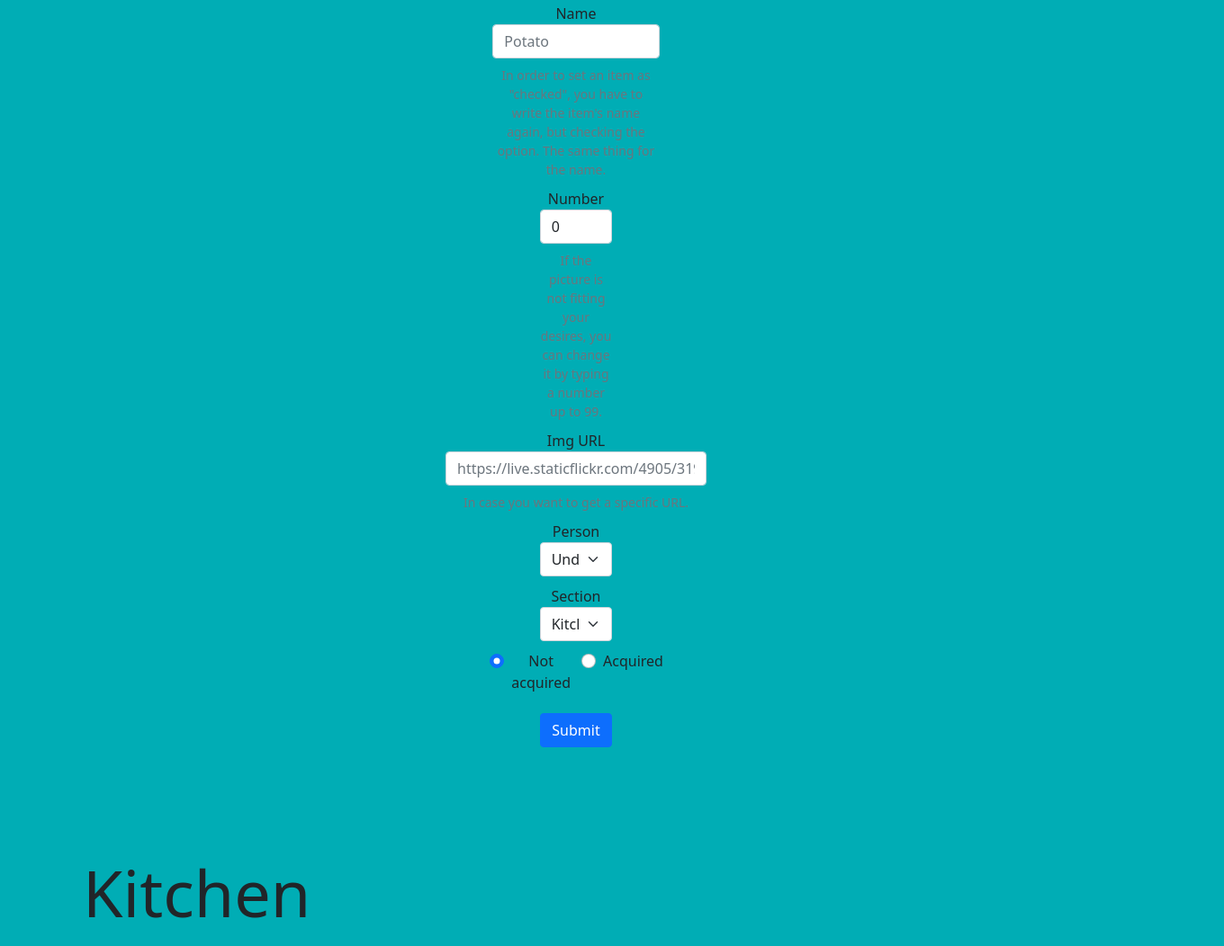
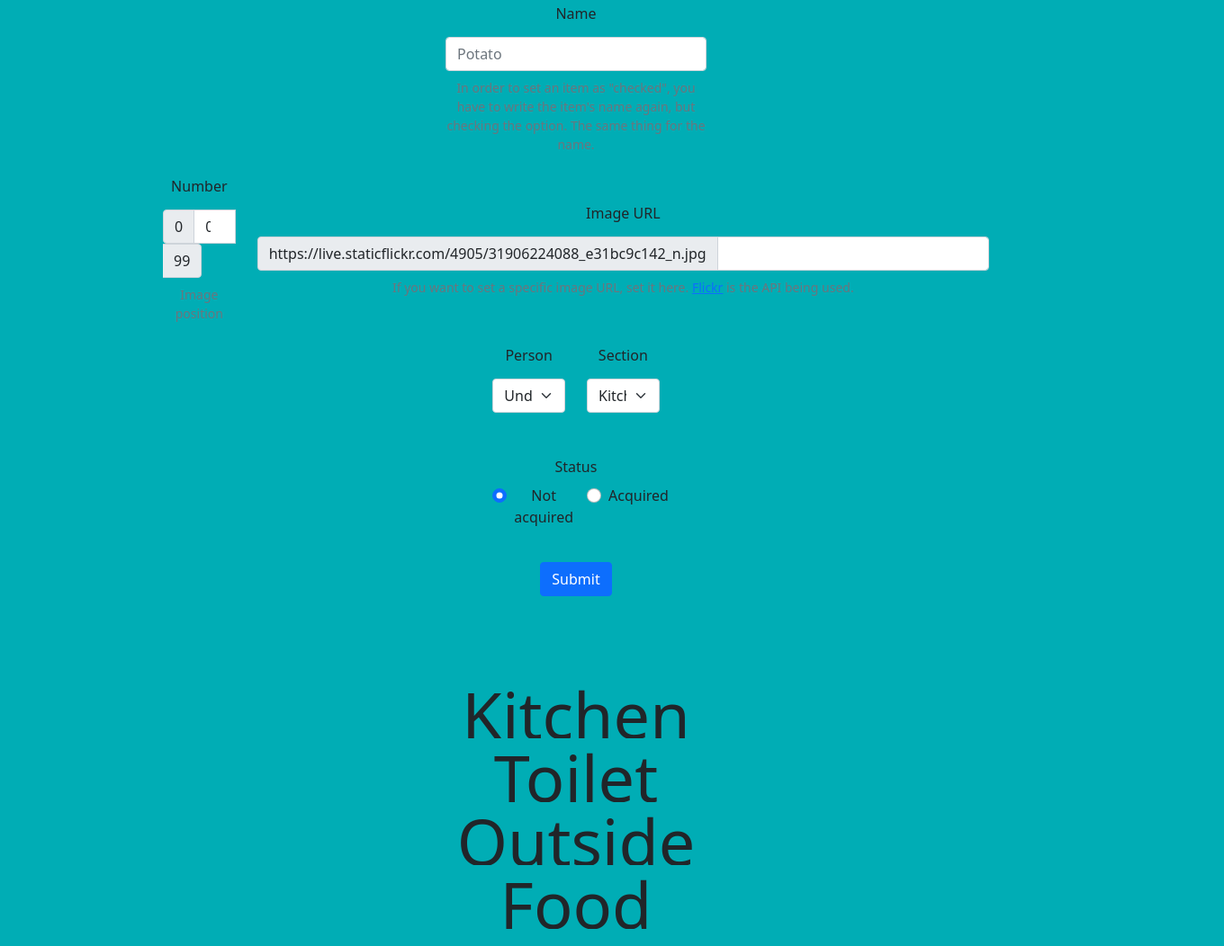
Before and after one commit to Mateus-Henr/Utilities-List, a website: page index.html in a window 1280 px wide. Shown: the part 261-1313 px from the top of the page at 90% size, 1360 px wide, since content can reach past the window. Drawn offline with nearby package versions, Linux system fonts and the light colour scheme.

Commit message:
Add stylying update, new naming convention for classes

```diff
--- a/index.html
+++ b/index.html
@@ -9,41 +9,52 @@
 </head>
 
 <body>
+  <div class="container-fluid">
     <h1 class="head-title">House Utilities</h1>
-  <div class="container-fluid">
 
     <div class="row">
+
       <form action="/" class="add-item-form" method="post">
 
-        <div class="row justify-content-lg-center">
+        <div class="row justify-content-center">
 
-          <div class="row justify-content-center">
-            <div class="col-lg-2 col-md-4">
-              <label class="sr-only" for="name">Name</label>
+          <div class="row justify-content-center mb-4">
+
+            <div class="col-lg-3 col-md-4 col-sm-10">
+              <label class="form-label" for="name">Name</label>
               <input type="text" class="form-control mb-2" name="name" placeholder="Potato" required>
               <div class="form-text">In order to set an item as "checked", you have to write the item's name again, but checking the option. The same thing for the name.</div>
             </div>
+
           </div>
 
-          <div class="row justify-content-center">
-            <div class="col-lg-1">
-              <label class="sr-only" for="numberPic">Number</label>
-              <input type="number" oninput="javascript: if (this.value.length > this.maxLength) this.value = this.value.slice(0, this.maxLength);" class="form-control mb-2" name="numberPic" value="0" min="0" max="99" maxlength="2" required>
-              <div class="form-text">If the picture is not fitting your desires, you can change it by typing a number up to 99.</div>
+          <div class="row justify-content-center mb-4">
+
+            <div class="col-lg-1 col-md-4 col-sm-4 align-self-center">
+              <label class="form-label" for="numberPic">Number</label>
+              <div class="input-group mb-2">
+                <span class="input-group-text">0</span>
+                <input type="number" oninput="javascript: if (this.value.length > this.maxLength) this.value = this.value.slice(0, this.maxLength);" class="form-control" name="numberPic" value="0" min="0" max="99" maxlength="2" required>
+                <span class="input-group-text">99</span>
               </div>
+              <div class="form-text">Image position</div>
             </div>
 
-          <div class="row justify-content-center">
-            <div class="col-lg-3 col-md-4">
-              <label class="sr-only" for="inputURL">Img URL</label>
-              <input type="text" class="form-control mb-2" name="inputURL" placeholder="https://live.staticflickr.com/4905/31906224088_e31bc9c142_n.jpg">
-              <div class="form-text">In case you want to get a specific URL.</div>
+            <div class="col-lg-8 col-md-12 align-self-center">
+              <label for="urlIMG" class="form-label">Image URL</label>
+              <div class="input-group mb-2">
+                <span class="input-group-text">https://live.staticflickr.com/4905/31906224088_e31bc9c142_n.jpg</span>
+                <input type="text" class="form-control" name="urlIMG" aria-describedby="basic-addon3">
               </div>
+              <div class="form-text">If you want to set a specific image URL, set it here. <a href="https://www.flickr.com/">Flickr</a> is the API being used.</div>
             </div>
 
-          <div class="row justify-content-center">
-            <div class="col-lg-1 col-md-2 align-self-center">
-              <label for="person">Person</label>
+          </div>
+
+          <div class="row justify-content-center mb-5">
+
+            <div class="col-lg-1 col-md-2">
+              <label for="person" class="form-label">Person</label>
               <select class="form-select" name="person">
                 <option value="Undefined" selected>Undefined</option>
                 <option value="João">João</option>
@@ -51,11 +62,9 @@
                 <option value="Mateus">Mateus</option>
               </select>
             </div>
-          </div>
 
-          <div class="row justify-content-center">
-            <div class="col-lg-1 col-md-2 align-self-center">
-              <label for="section">Section</label>
+            <div class="col-lg-1 col-md-2">
+              <label for="section" class="form-label">Section</label>
               <select class="form-select" name="section">
                 <option value="Kitchen" selected>Kitchen</option>
                 <option value="Toilet">Toilet</option>
@@ -65,48 +74,64 @@
             </div>
           </div>
 
-          <div class="row form-check justify-content-center">
-            <fieldset class="row justify-content-center">
-              <div class="col-lg-1">
+          <fieldset class="row justify-content-center mb-4">
+
+            <label for="status" class="form-label">Status</label>
+
+            <div class="col-lg-1 col-sm-2">
               <div class="form-check form-check-inline">
                 <input class="form-check-input" type="radio" name="status" value="" checked>
                 <label class="form-check-label" for="inlineCheckbox1">Not acquired</label>
               </div>
             </div>
-              <div class="col-lg-1">
+
+            <div class="col-lg-1 col-sm-2">
               <div class="form-check form-check-inline">
                 <input class="form-check-input" type="radio" name="status" value="checked">
                 <label class="form-check-label" for="inlineCheckbox2">Acquired</label>
               </div>
             </div>
+
           </fieldset>
-          </div>
 
           <div class="row justify-content-center">
-            <div class="col-lg-1 align-self-center">
+
+            <div class="col-lg-1">
               <button type="submit" class="btn btn-primary mb-2">Submit</button>
             </div>
           </div>
         </div>
+
       </form>
+
     </div>
 
-    <div class="row">
+    <div class="row justify-content-center">
+
+      <section class="kitchen">
         <h1 class="display-2">Kitchen</h1>
         <div class="row g-4 Kitchen-cards">
         </div>
+      </section>
 
-      <h1 class="display-2 displayMarginTop">Toilet</h1>
+      <section class="toilet">
+        <h1 class="display-2 display-margin-top">Toilet</h1>
         <div class="row g-4 Toilet-cards">
         </div>
+      </section>
 
-      <h1 class="display-2 displayMarginTop">Outside</h1>
+      <section class="outside">
+        <h1 class="display-2 display-margin-top">Outside</h1>
         <div class="row g-4 Outside-cards">
         </div>
+      </section>
 
-      <h1 class="display-2 displayMarginTop">Food</h1>
+      <section class="food">
+        <h1 class="display-2 display-margin-top">Food</h1>
         <div class="row g-4 Food-cards">
         </div>
+      </section>
+
     </div>
 
   </div>
--- a/public/css/style.css
+++ b/public/css/style.css
@@ -1,7 +1,19 @@
+*
+{
+  margin: 0;
+  overflow-x: hidden;
+}
+
 body
 {
   background-color: #00ADB5;
   text-align: center;
+}
+
+.container-fluid
+{
+  max-width:100%;
+  width: 100%;
 }
 
 .head-title
@@ -11,24 +23,6 @@ body
   font-weight: bold;
   margin-bottom: 100px;
   padding: 10px;
-}
-
-.itemImg
-{
-  width: 100%;
-  height: 30vh;
-  object-fit: fill;
-}
-
-.display-2
-{
-  margin-left: 10vh;
-  text-align: left;
-}
-
-.displayMarginTop
-{
-  margin-top: 10vh;
 }
 
 .add-item-form
@@ -42,7 +36,44 @@ body
   color: #EEEEEE;
 }
 
-.row
+
+.card-img-top
 {
-  margin-bottom: 10px;
+    object-fit: fill;
 }
+
+/* Small devices (landscape phones, 576px and up) */
+@media (min-width: 576px)
+{
+  .card-img-top
+  {
+    height: 20vw;
+  }
+}
+
+/* Medium devices (tablets, 768px and up) */
+@media (min-width: 768px)
+{
+  .card-img-top
+  {
+    height: 16vw;
+  }
+}
+
+/* Large devices (desktops, 992px and up) */
+@media (min-width: 992px)
+{
+  .card-img-top
+  {
+    height: 11vw;
+  }
+}
+
+/* Extra large devices (large desktops, 1200px and up) */
+@media (min-width: 992px)
+{
+  .card-img-top
+  {
+    height: 11vw;
+  }
+}
--- a/public/js/index.js
+++ b/public/js/index.js
@@ -27,11 +27,11 @@ function transformToFormat(htmlCode)
 
   const item =
   {
-    name: $code.find(".itemName").text(),
-    section: $code.find(".itemSection").text(),
-    imgURL: $code.find(".itemImg").prop("src"),
-    person: $code.find(".itemPerson").text(),
-    status: $code.find(".itemStatus").text()
+    name: $code.find(".item-name").text(),
+    section: $code.find(".item-section").text(),
+    imgURL: $code.find(".item-img").prop("src"),
+    person: $code.find(".item-person").text(),
+    status: $code.find(".item-status").text()
   }
 
   return JSON.stringify(item);
```
Also changed, not shown: app.js (+15 -13 lines), db.json (deleted, +0 -1 lines). Lines whose indentation alone changed are shown as unchanged.
